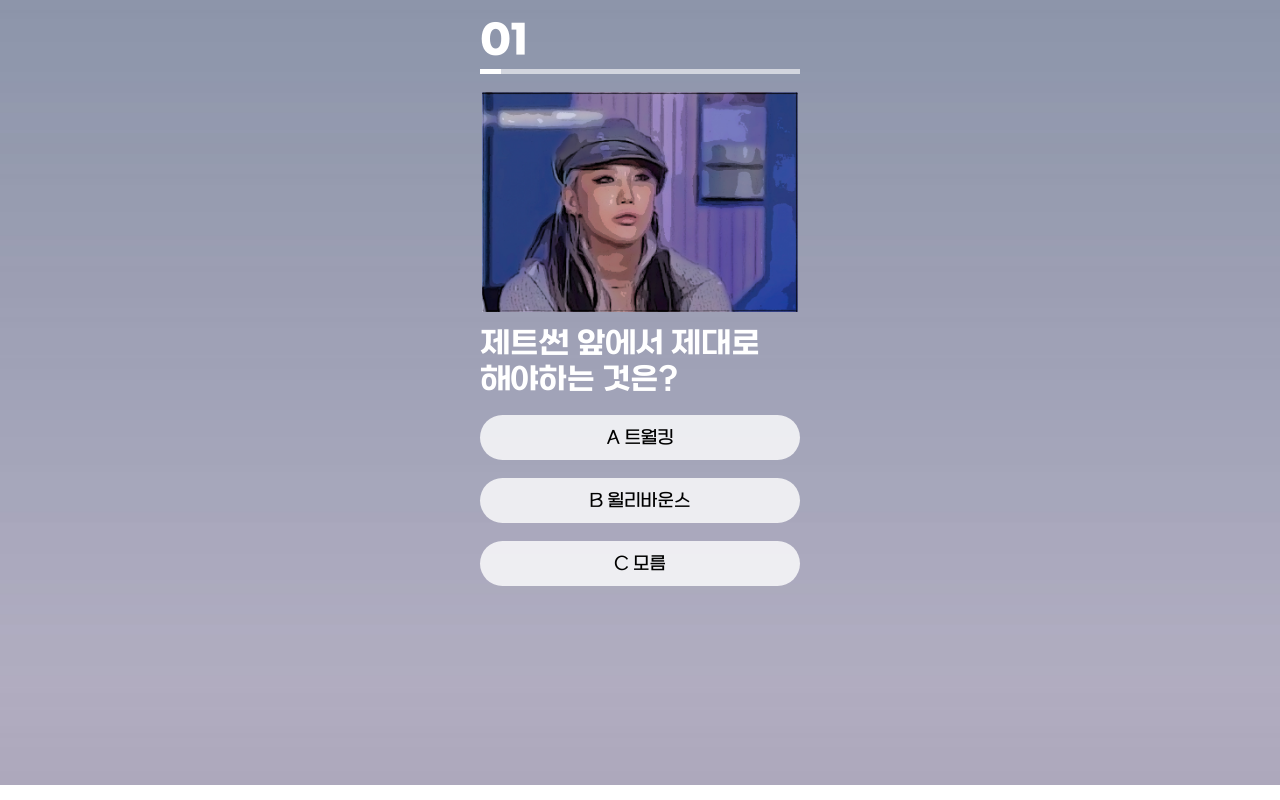
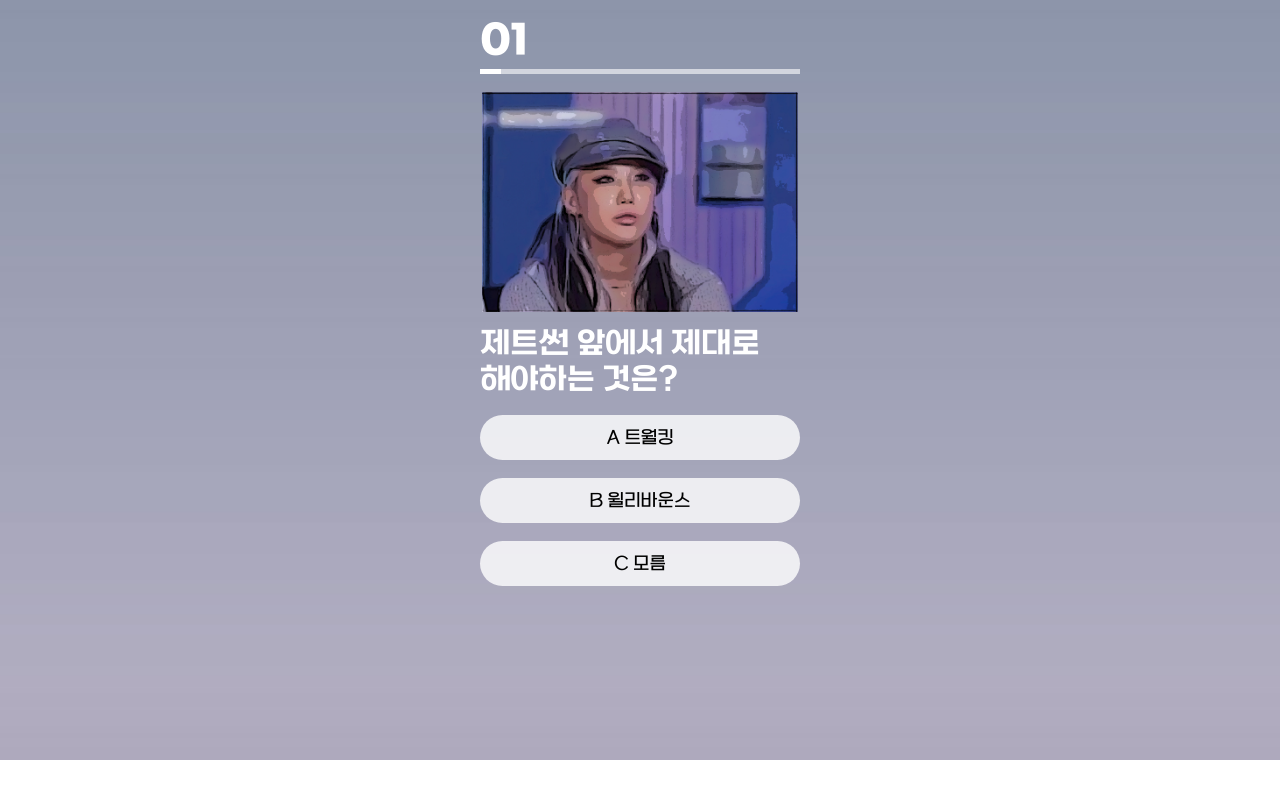
Before and after one commit to Ji-Yeon0107/swf2, a Next.js app: page /Questions in a window 1280 px wide. Built offline with nearby package versions, Linux system fonts and the light colour scheme.

Commit message:
Add files via upload

```diff
--- a/src/style/style.css
+++ b/src/style/style.css
@@ -26,8 +26,8 @@ body {
 .wrong-directory {
     width:100%;
     min-height:calc(100vh - 15px);
-    height:calc(100% - 100px);
-    padding-top:200px;
+    height:100%;
+    padding-top:100px;
     text-align:center;
     background:url(../../public/test_bg.png)no-repeat;
     background-size:cover;
@@ -46,13 +46,14 @@ body {
 /* 시작화면 */
 .main-wrapper {
     border:1px solid rgba(255,255,255,0);
-    min-height:100vh;
-    height:calc(100% - 15px);
+    min-height:calc(100vh - 100px);
+    /* height:calc(100% - 15px); */
+    height:calc(100% - 100px);
     background:url(../../public/bg_lines.png) no-repeat;
     background-size:398px 320px;
     background-position-x:center;
     background-position-y: top;
-    padding-bottom:50px;
+    /* padding-bottom:50px; */
 
 }
 .logo {
@@ -81,11 +82,11 @@ body {
     width:100%;
     /* height:500px;
     min-height:100vh; */
-    min-height:calc(100vh - 15px);
-    height:100%;
+    min-height:calc(100vh - 40px);
+    /* height:calc(100% - 40px); */
     background-image: url('../../public/test_bg.png');
     background-size:cover;
-    padding-bottom:25vh;
+    /* padding-bottom:8vh; */
 }
 .inner {
     width:320px;
```
